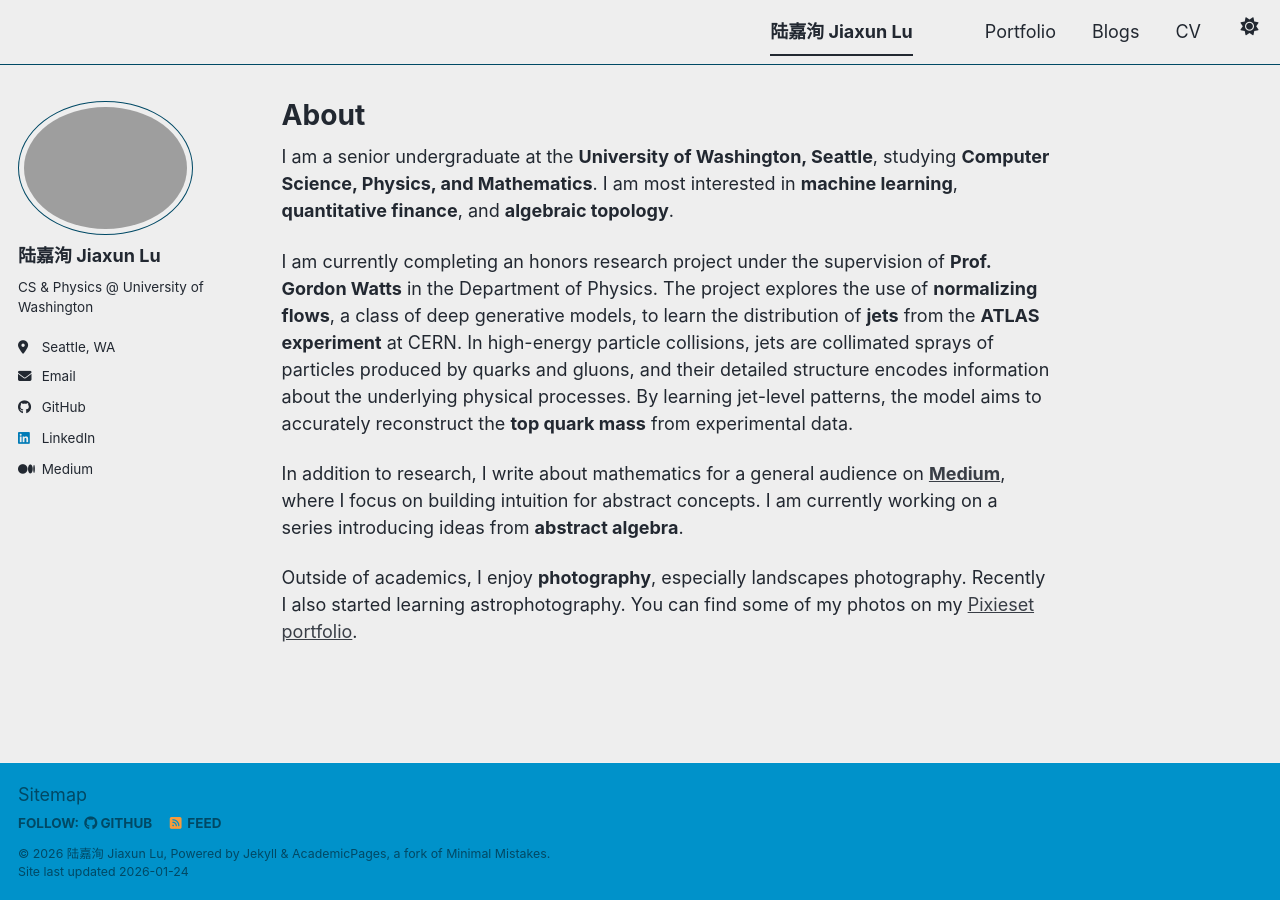
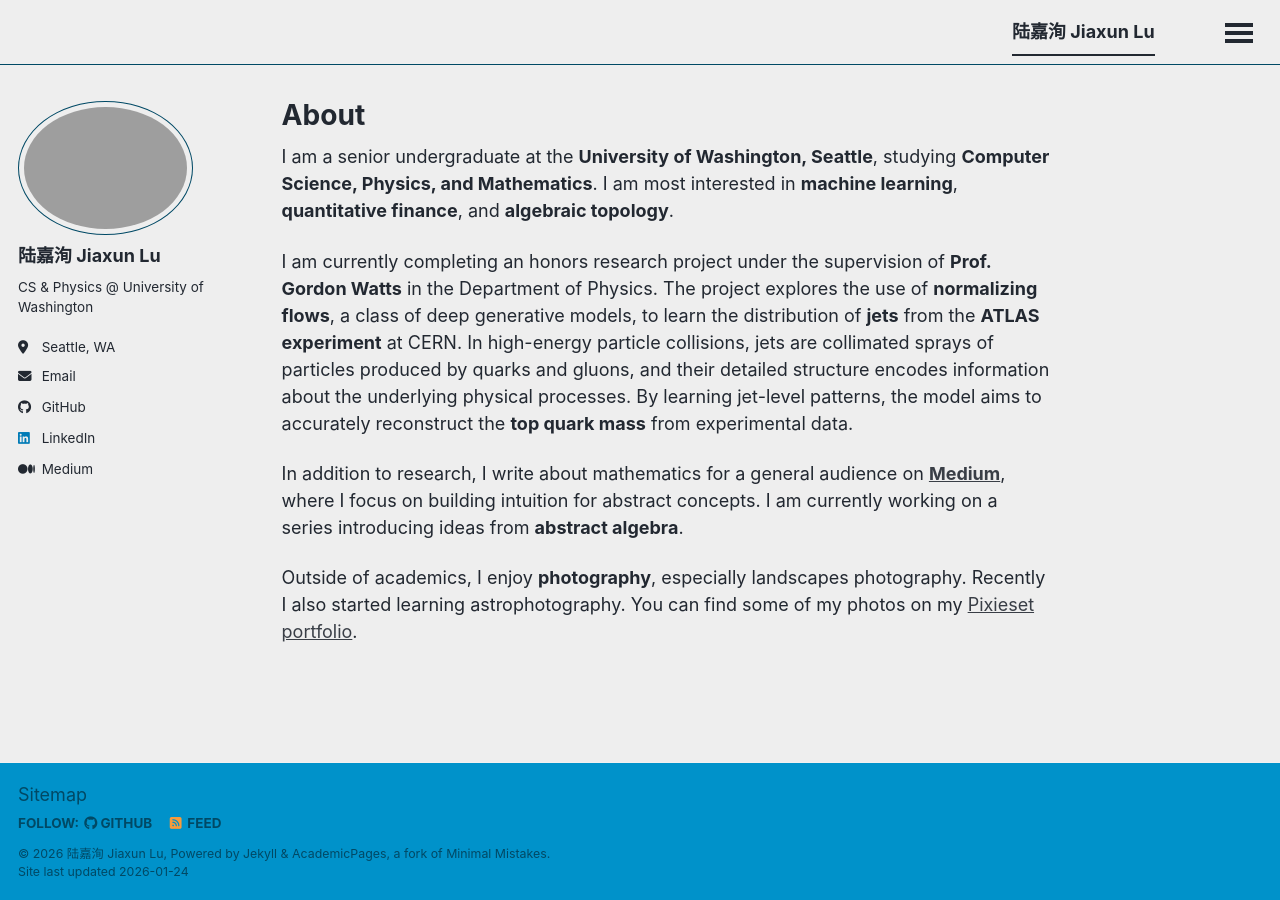
Before and after one commit to lucasjxlu/lucasjxlu.github.io, a Jekyll site: the page built from _pages/about.md, in a window 1280 px wide. Built offline with Jekyll 4.4.1, drawn with Linux system fonts in a browser that asks for light colours; a script bundle is joined from its source files by our own code; library files that are not in the unit come from our copies.

Commit message:
trying moving navbar again

```diff
--- a/_sass/layout/_masthead.scss
+++ b/_sass/layout/_masthead.scss
@@ -45,15 +45,6 @@
 }
 
 .masthead__menu {
-  .greedy-nav {
-    display: flex;
-    align-items: center;
-  }
-
-  .greedy-nav .visible-links {
-    margin-left: auto;
-    display: flex;
-  }
 
   ul {
     margin: 0;
@@ -61,6 +52,20 @@
     clear: both;
     list-style-type: none;
   }
+}
+
+.masthead__inner-wrap {
+  display: flex;
+  align-items: center;
+}
+
+.masthead__menu {
+  margin-left: auto;
+}
+
+.masthead__menu ul {
+  display: flex;
+  gap: 1.5rem;
 }
 
 .masthead__menu-item {
```
